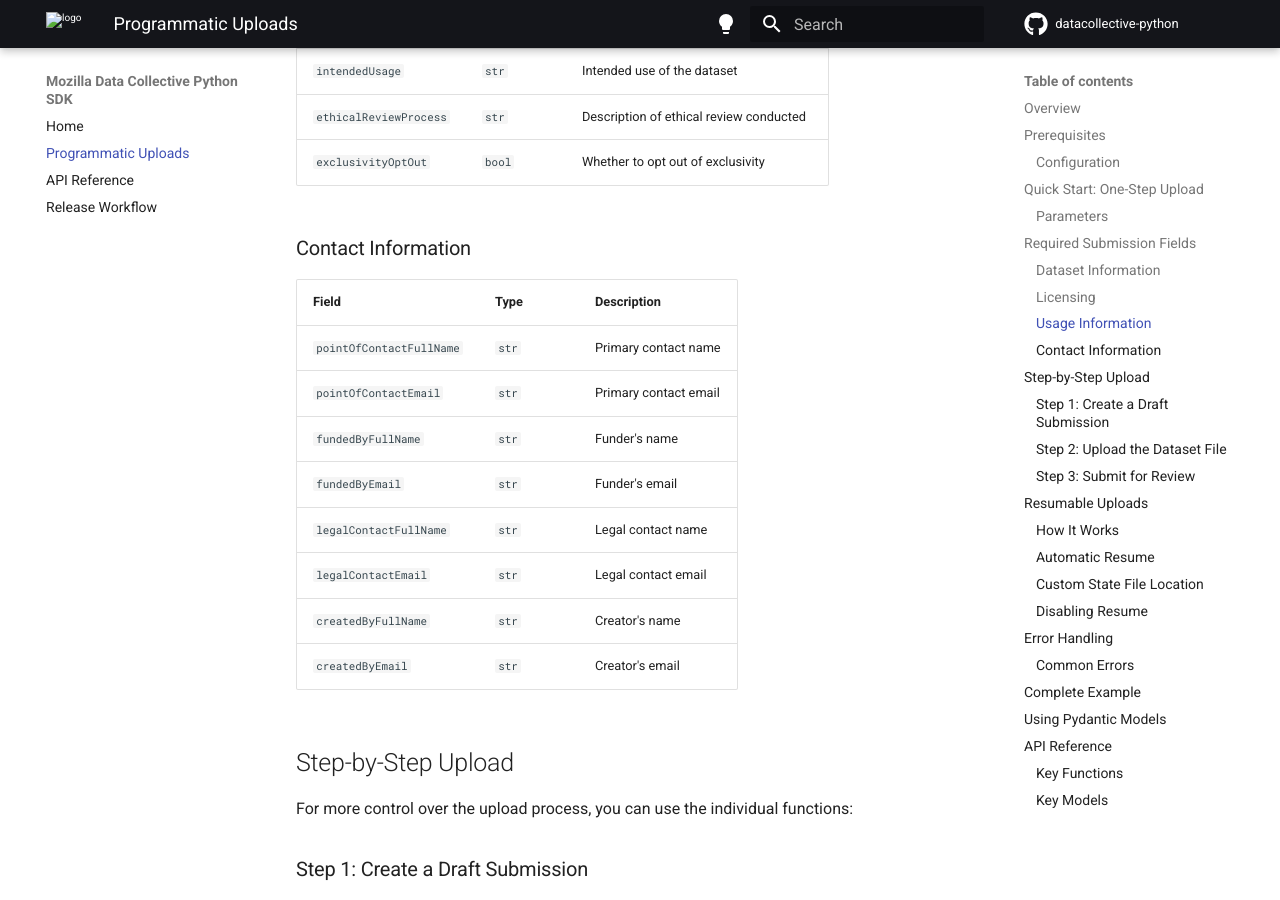
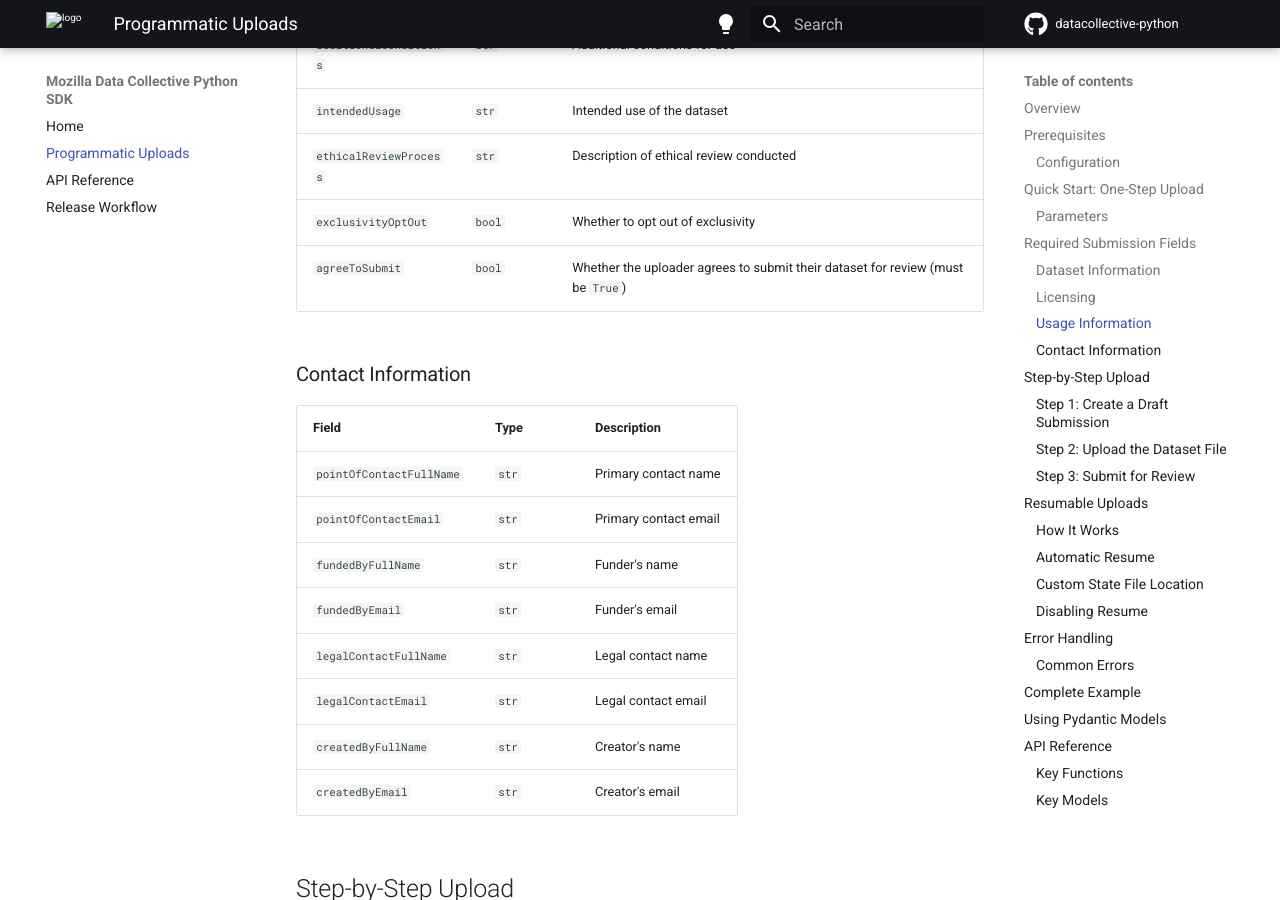
Before and after one commit to Mozilla-Data-Collective/datacollective-python, an MkDocs documentation site: the page built from docs/upload.md, in a window 1280 px wide and 900 px high, scrolled down 3570 px. Built offline with MkDocs 1.6.1 and Material for MkDocs 9.7.7, drawn with Linux system fonts in a browser that asks for light colours; comment, search, counter and statistics services are not loaded; some of the changed text lies outside the part shown.

Commit message:
Add explicit agreeToSubmit

```diff
--- a/docs/upload.md
+++ b/docs/upload.md
@@ -66,6 +66,7 @@ submission_fields = {
     "intendedUsage": "Intended use of the dataset",
     "ethicalReviewProcess": "Description of ethical review",
     "exclusivityOptOut": True,
+    "agreeToSubmit": True,
 }
 
 # Upload and submit in one call
@@ -118,15 +119,16 @@ When submitting a dataset, you must provide the following fields:
 
 ### Usage Information
 
-| Field | Type | Description |
-|-------|------|-------------|
-| `other` | `str` | Additional information about the dataset |
-| `restrictions` | `str` | Any restrictions on dataset use |
-| `forbiddenUsage` | `str` | Explicitly forbidden use cases |
-| `additionalConditions` | `str` | Additional conditions for use |
-| `intendedUsage` | `str` | Intended use of the dataset |
-| `ethicalReviewProcess` | `str` | Description of ethical review conducted |
-| `exclusivityOptOut` | `bool` | Whether to opt out of exclusivity |
+| Field                  | Type | Description                                                                     |
+|------------------------|------|---------------------------------------------------------------------------------|
+| `other`                | `str` | Additional information about the dataset                                        |
+| `restrictions`         | `str` | Any restrictions on dataset use                                                 |
+| `forbiddenUsage`       | `str` | Explicitly forbidden use cases                                                  |
+| `additionalConditions` | `str` | Additional conditions for use                                                   |
+| `intendedUsage`        | `str` | Intended use of the dataset                                                     |
+| `ethicalReviewProcess` | `str` | Description of ethical review conducted                                         |
+| `exclusivityOptOut`    | `bool` | Whether to opt out of exclusivity                                               |
+| `agreeToSubmit`        | `bool` | Whether the uploader agrees to submit their dataset for review (must be `True`) |
 
 ### Contact Information
 
@@ -334,6 +336,7 @@ submission_fields = {
     "intendedUsage": "Training and evaluating speech recognition models",
     "ethicalReviewProcess": "IRB approved under protocol #12345",
     "exclusivityOptOut": True,
+    "agreeToSubmit": True,
 
     # Contacts
     "pointOfContactFullName": "Jane Doe",
@@ -393,6 +396,7 @@ submission_fields = DatasetSubmissionSubmitInput(
     intendedUsage="ASR model training",
     ethicalReviewProcess="IRB approved",
     exclusivityOptOut=True,
+    agreeToSubmit=True,
 )
 
 response = create_submission_with_upload(
```
Also changed, not shown: README.md (+1 -0 lines), docs/index.md (+1 -0 lines), 2 other files.
